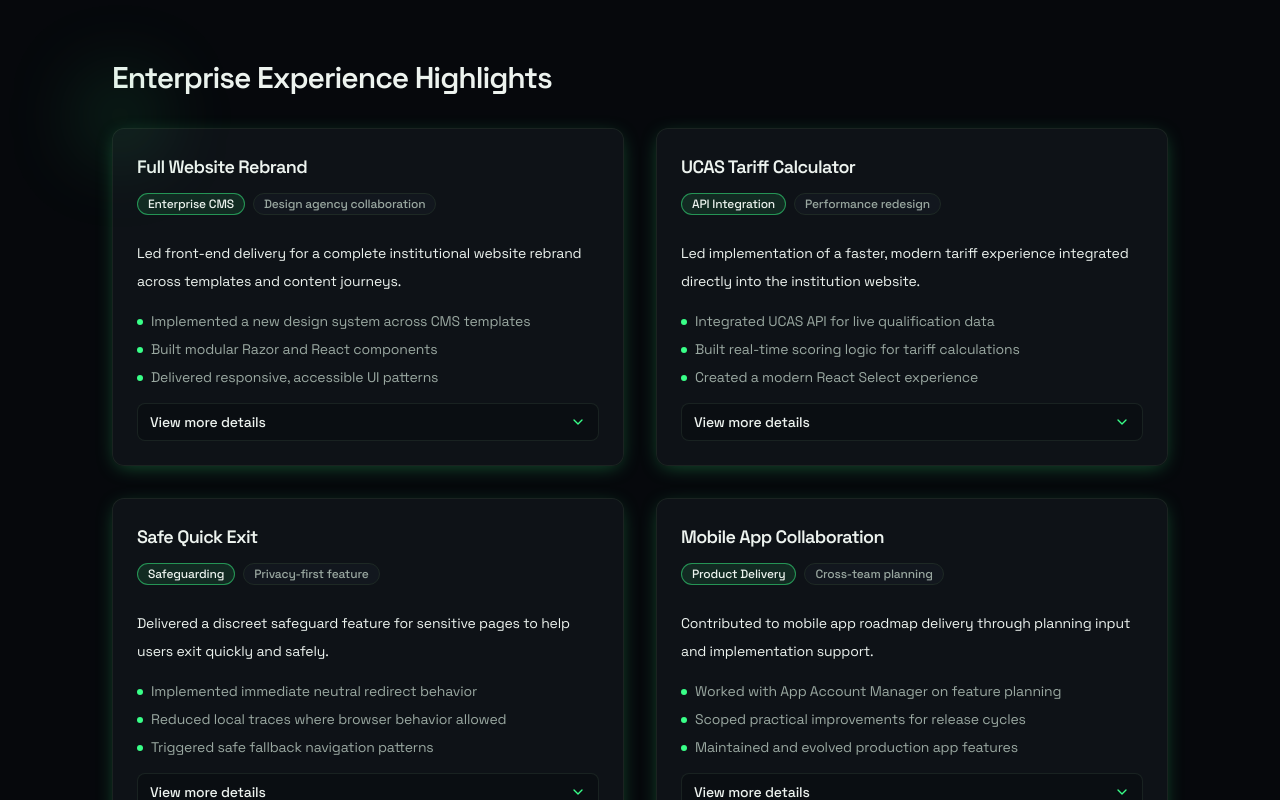
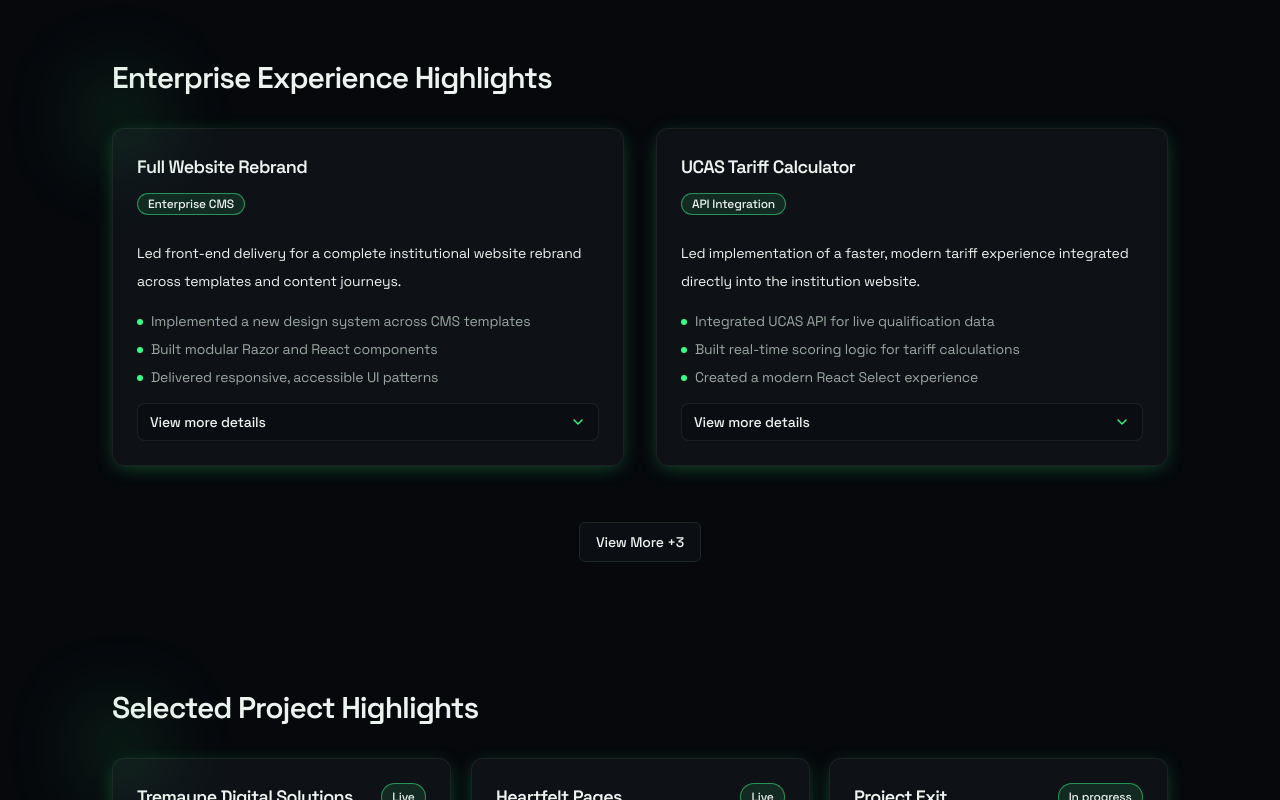
Before and after one commit to callum-tremayne/callum-tremayne, a Next.js app: page / in a window 1280 px wide. Shown: the part 2360-3160 px from the top of the page. Built offline with nearby package versions, Linux system fonts and the light colour scheme.

Commit message:
updated experience grid

```diff
--- a/components/ExperienceGrid.tsx
+++ b/components/ExperienceGrid.tsx
@@ -1,7 +1,9 @@
 "use client";
 
+import { useState } from "react";
 import { ChevronDown } from "lucide-react";
 
+import { MotionReveal } from "@/components/motion/motion-reveal";
 import { Badge } from "@/components/ui/badge";
 import { Card, CardContent, CardHeader, CardTitle } from "@/components/ui/card";
 import { Button } from "./ui/button";
@@ -106,14 +108,21 @@ const cards: ExperienceCard[] = [
 ];
 
 export function ExperienceGrid() {
+  const CARDS_PER_BATCH = 2;
+  const [visibleCount, setVisibleCount] = useState(CARDS_PER_BATCH);
+  const visibleCards = cards.slice(0, visibleCount);
+  const hiddenCardsCount = Math.max(cards.length - visibleCount, 0);
+
   return (
+    <div className="space-y-6">
       <div className="grid gap-8 sm:grid-cols-2">
-      {cards.map((card) => {
+        {visibleCards.map((card, index) => {
           const previewBullets = card.bullets.slice(0, 3);
           const remainingBullets = card.bullets.slice(3);
 
           return (
-          <div key={card.title} className="min-w-0">
+            <MotionReveal key={card.title} delay={index * 0.05}>
+              <div className="min-w-0">
                 <Card className="h-full min-w-0 transition-all duration-200 hover:border-primary/40 hover:shadow-[0_0_26px_rgba(57,255,136,0.35)]">
                 <CardHeader className="space-y-3">
                   <CardTitle className="text-lg text-foreground">
@@ -126,14 +135,6 @@ export function ExperienceGrid() {
                     >
                       {card.contextTag}
                     </Badge>
-                  {card.optionalTag ? (
-                    <Badge
-                      variant="secondary"
-                      className="max-w-full whitespace-normal wrap-break-word"
-                    >
-                      {card.optionalTag}
-                    </Badge>
-                  ) : null}
                   </div>
                 </CardHeader>
 
@@ -144,7 +145,10 @@ export function ExperienceGrid() {
 
                   <ul className="space-y-2 text-sm text-muted-foreground">
                     {previewBullets.map((bullet) => (
-                    <li key={bullet} className="flex min-w-0 items-start gap-2">
+                      <li
+                        key={bullet}
+                        className="flex min-w-0 items-start gap-2"
+                      >
                         <span
                           aria-hidden
                           className="mt-2 h-1.5 w-1.5 rounded-full bg-primary"
@@ -184,7 +188,7 @@ export function ExperienceGrid() {
                         {card.details}
                       </p>
                       {card.href && (
-                      <div className="flex justify-center my-3">
+                        <div className="my-3 flex justify-center">
                           <Button variant="secondary">
                             <Link href={card.href} target="_blank">
                               View Here
@@ -197,8 +201,29 @@ export function ExperienceGrid() {
                 </CardContent>
                 </Card>
               </div>
+            </MotionReveal>
           );
         })}
       </div>
+
+      {hiddenCardsCount > 0 ? (
+        <div className="flex justify-center">
+          <MotionReveal className="mt-8">
+            <Button
+              type="button"
+              variant="secondary"
+              className="cursor-pointer"
+              onClick={() =>
+                setVisibleCount((count) =>
+                  Math.min(count + CARDS_PER_BATCH, cards.length),
+                )
+              }
+            >
+              View More +{hiddenCardsCount}
+            </Button>
+          </MotionReveal>
+        </div>
+      ) : null}
+    </div>
   );
 }
```
Lines whose indentation alone changed are shown as unchanged.
